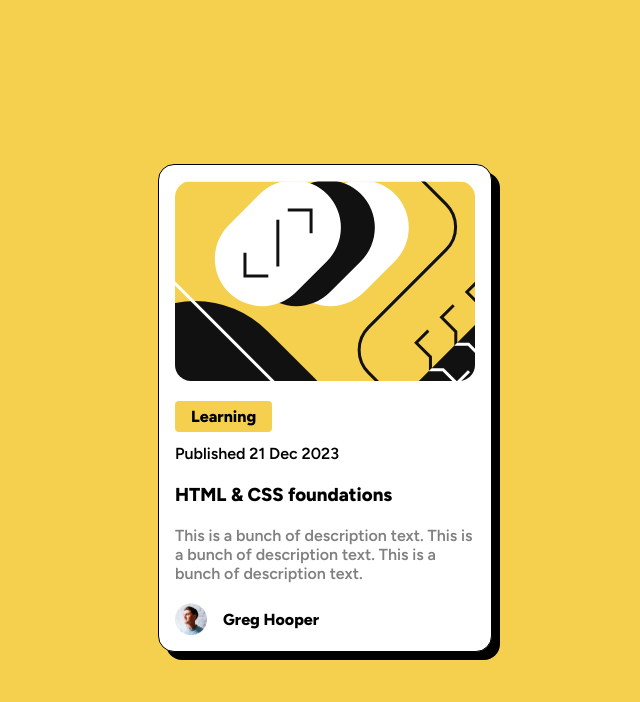
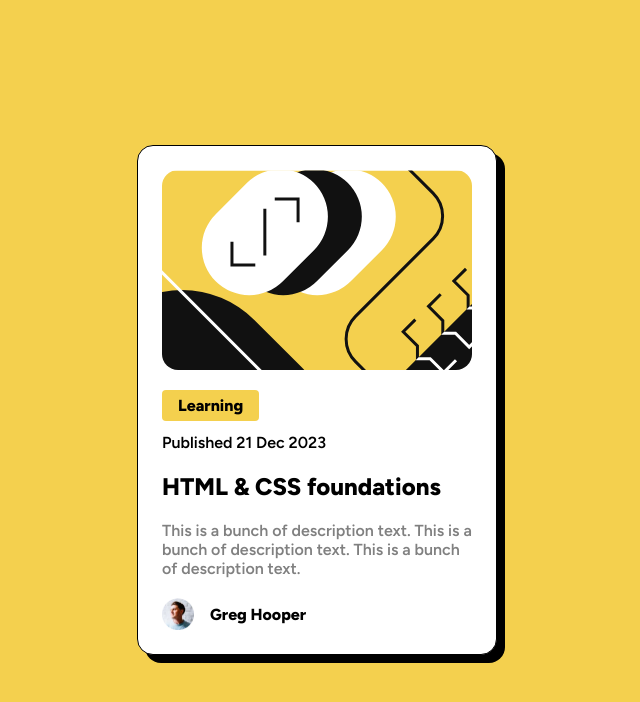
Before and after one commit to hrithvik123/frontend-mentor-blog-preview-card, a plain HTML site: page index.html in a window 1280 px wide. Shown: the whole page, without its empty margins (323-963 px from the left). Drawn offline with Linux system fonts and the light colour scheme.

Commit message:
fix styling issues

```diff
--- a/index.css
+++ b/index.css
@@ -24,11 +24,15 @@
     align-items: center;
     height: 100vh;
     overflow: hidden;
+    margin: 0;
   }
 
+  .container {
+    max-width: 300px;
+  }
+
+
   .card {
-    max-width: 300px;
-    margin: auto;
     display: flex;
     flex-direction: column;
     background-color: var(--white);
@@ -68,6 +72,11 @@
     margin: 0;
   }
 
+  .title:hover {
+    cursor: pointer;
+    color: var(--primary);
+  }
+
   .description {
     color: var(--grey);
   }
@@ -88,5 +97,10 @@
   }
 
   @media screen and (min-width: 376px) {
-
+    .container {
+        max-width: 360px;
+    }
+    .card{
+        padding: calc(1.5*var(--padding));
+    }
   }
--- a/index.html
+++ b/index.html
@@ -18,6 +18,7 @@
   <link rel="stylesheet" href="./index.css">
 
 <body>
+  <div class="container">
     <div class="card">
       <div class="banner"></div>
       <div class="subheading">
@@ -26,7 +27,7 @@
         </div>
         <p>Published 21 Dec 2023</p>
       </div>
-    <h3 class="title">HTML & CSS foundations</h3>
+      <h2 class="title">HTML & CSS foundations</h2>
       <div class="description">
         <p>This is a bunch of description text. This is a bunch of description text. This is a bunch of description
           text.
@@ -37,6 +38,7 @@
         <p>Greg Hooper</p>
       </div>
     </div>
+  </div>
 </body>
 
 </html>
```
Lines whose indentation alone changed are shown as unchanged.
